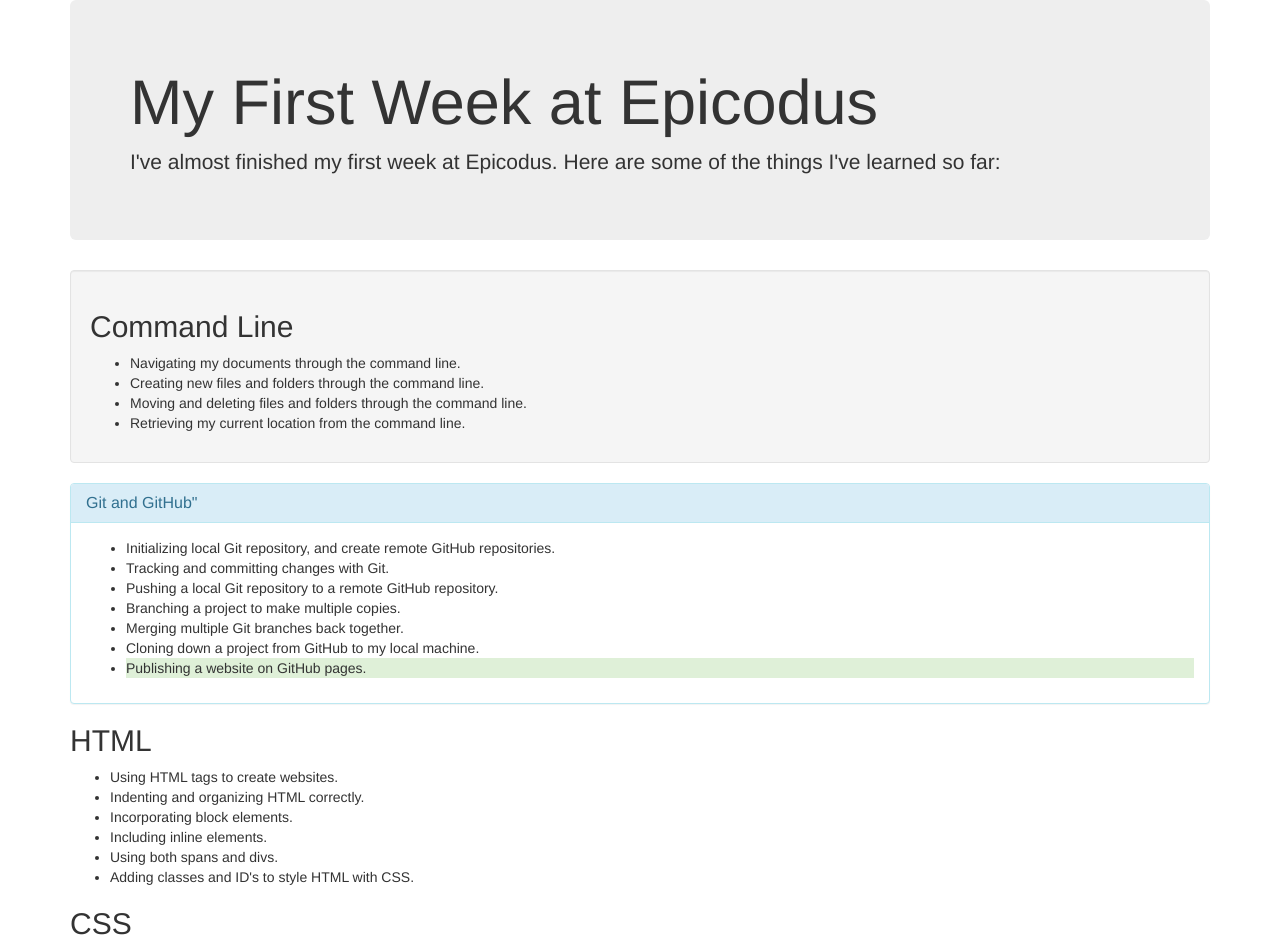
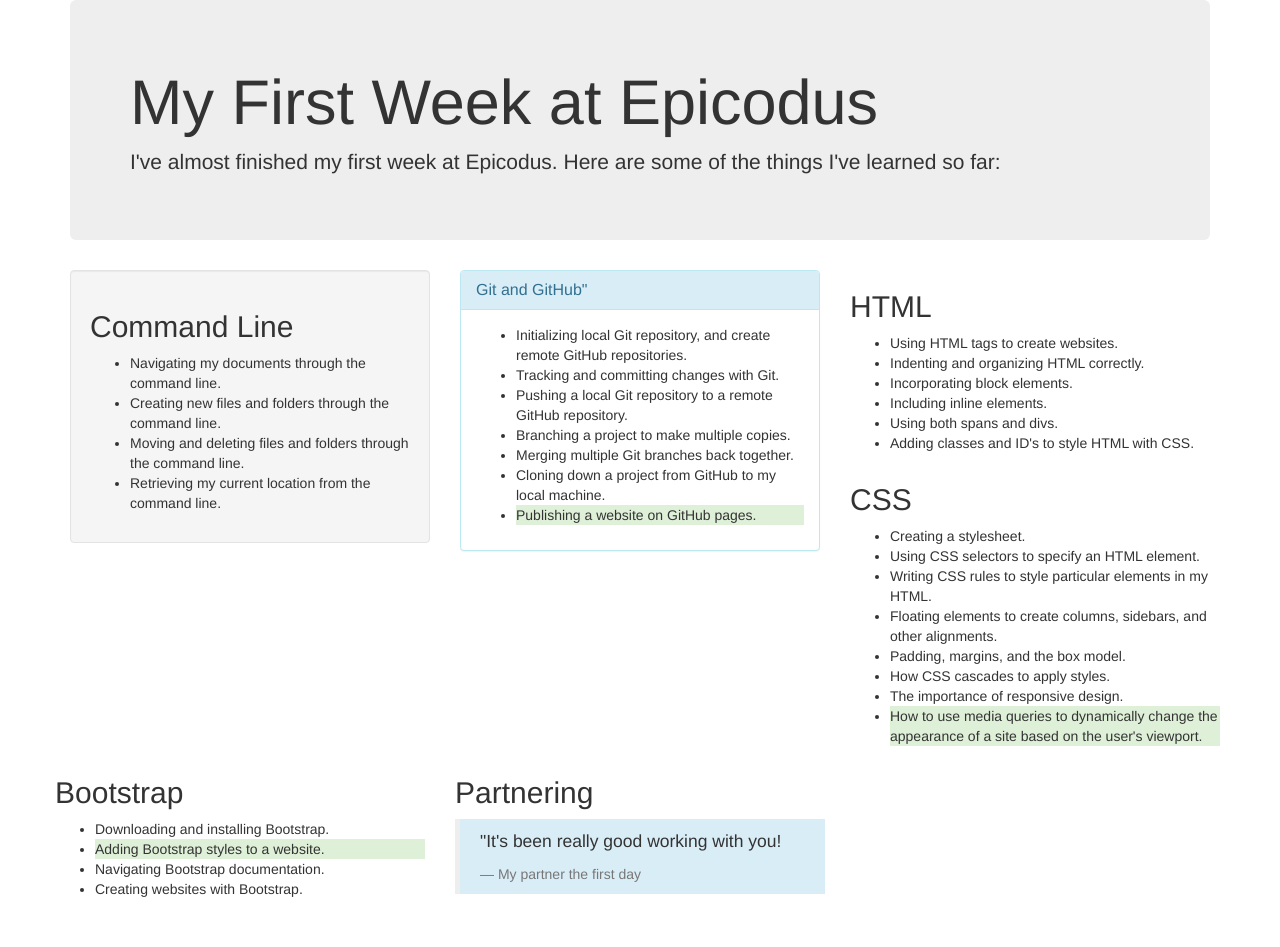
Before and after one commit to etc503/first-week, a plain HTML site: page index.html in a window 1280 px wide. Shown: the top 947 px of the page. After the commit the page ends 914 px from the top, so only its background shows below. Drawn offline with nearby package versions, Linux system fonts and the light colour scheme.

Commit message:
add rows and collumns

```diff
--- a/index.html
+++ b/index.html
@@ -12,15 +12,19 @@
       I've almost finished my first week at Epicodus. Here are some of the things I've learned so far:
     </p>
     </div>
-    <div class="well">
-    <h2>Command Line</h2>
-    <ul>
+    <div class="row">
+      <div class="col-md-4">
+     <div class="well">
+     <h2>Command Line</h2>
+     <ul>
       <li>Navigating my documents through the command line.</li>
       <li>Creating new files and folders through the command line.</li>
       <li>Moving and deleting files and folders through the command line.</li>
       <li>Retrieving my current location from the command line.</li>
     </ul>
     </div>
+    </div>
+    <div class="col-md-4">
     <div class="panel panel-info">
       <div class="panel-heading">
         <h2 class="panel-title">Git and GitHub"</h2>
@@ -34,9 +38,12 @@
       <li>Merging multiple Git branches back together.</li>
       <li>Cloning down a project from GitHub to my local machine.</li>
       <li class="bg-success">Publishing a website on GitHub pages.</li>
-    </ul>
-     </div>
+      </ul>
     </div>
+  </div>
+  </div>
+ <div>
+   <div class="col-md-4">
     <h2>HTML</h2>
     <ul>
       <li>Using HTML tags to create websites.</li>
@@ -46,6 +53,10 @@
       <li>Using both spans and divs.</li>
       <li>Adding classes and ID's to style HTML with CSS.</li>
     </ul>
+  </div>
+  </div>
+  <div class="row">
+    <div class="col-md-4">
     <h2>CSS</h2>
     <ul>
       <li>Creating a stylesheet.</li>
@@ -57,6 +68,8 @@
       <li>The importance of responsive design.</li>
       <li class="bg-success">How to use media queries to dynamically change the appearance of a site based on the user's viewport.</li>
     </ul>
+    </div>
+    <div class="col-md-4">
     <h2>Bootstrap</h2>
     <ul>
       <li>Downloading and installing Bootstrap.</li>
@@ -64,11 +77,15 @@
       <li>Navigating Bootstrap documentation.</li>
       <li>Creating websites with Bootstrap.</li>
     </ul>
+    </div>
+    <div class="col-md-4">
     <h2>Partnering</h2>
     <blockquote class="bg-info">
       <p>"It's been really good working with you!</p>
       <footer>My partner the first day</footer>
     </blockquote>
+    </div>
+    </div>
   </div>
   </body>
 </html>
```
